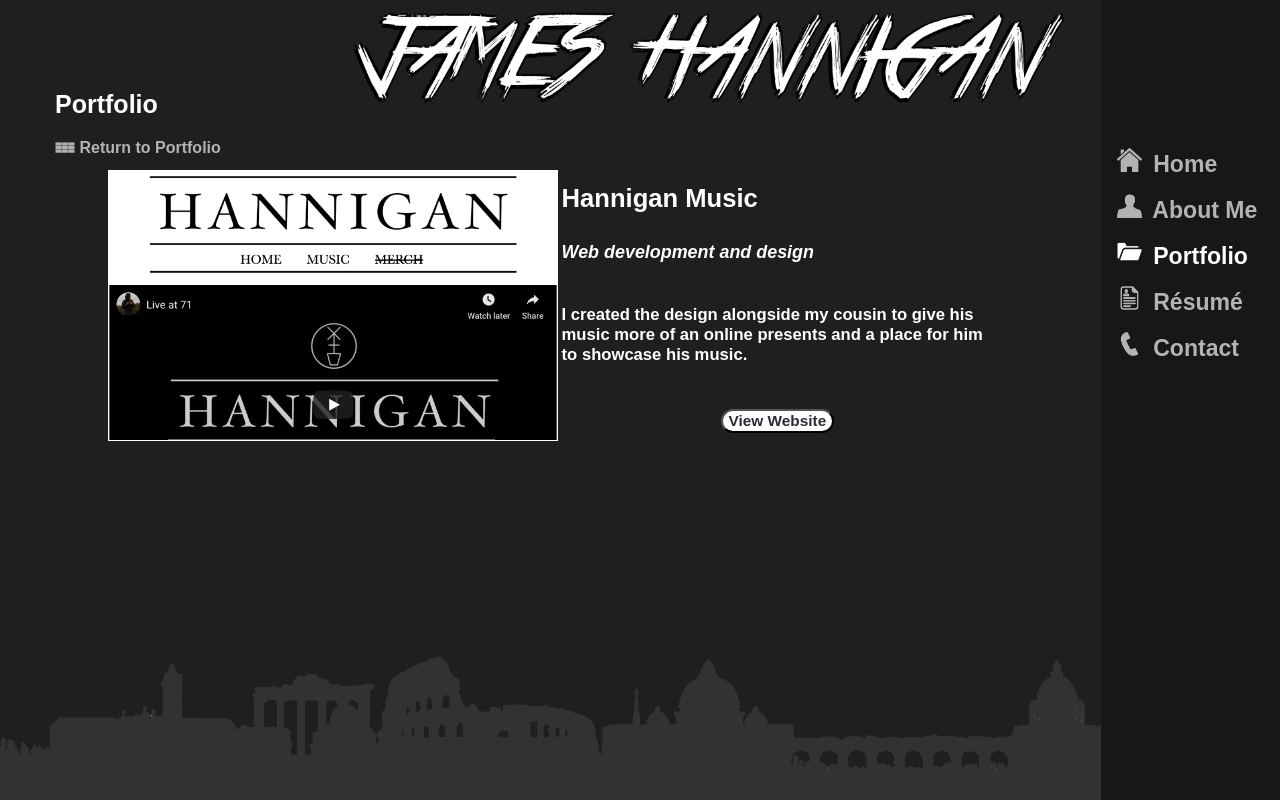
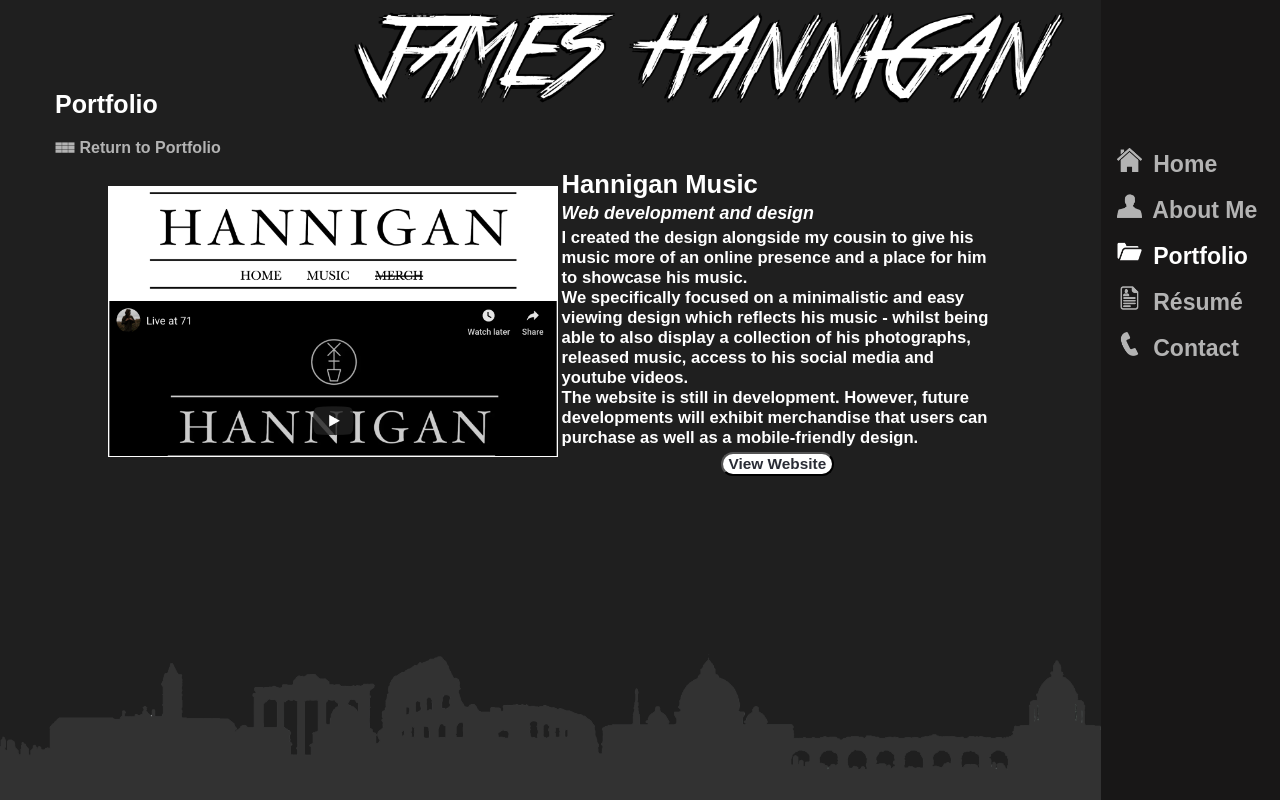
Before and after one commit to JamesHannigan/Portfolio2015, a plain HTML site: page projectLiam.html in a window 1280 px wide. Drawn offline with Linux system fonts and the light colour scheme.

Commit message:
Updated liam description

```diff
--- a/projectLiam.html
+++ b/projectLiam.html
@@ -31,7 +31,9 @@
             <a href="https://jameshannigan.github.io/liamImages/index.html" target="_blank"><img id="projPic" src="Images/Project/HanniganMusic.png"></a></td>
         <td id="title">Hannigan Music</td></tr>
             <tr><td id="type">Web development and design</td></tr>
-            <tr><td id="desc">I created the design alongside my cousin to give his music more of an online presents and a place for him to showcase his music.
+            <tr><td id="desc">I created the design alongside my cousin to give his music more of an online presence and a place for him to showcase his music.<br>
+                We specifically focused on a minimalistic and easy viewing design which reflects his music - whilst being able to also display a collection of his photographs, released music, access to his social media and youtube videos.<br>
+                The website is still in development. However, future developments will exhibit merchandise that users can purchase as well as a mobile-friendly design.
                 </td></tr>
             <tr><td id="action"><a href="https://jameshannigan.github.io/liamImages/index.html" target="_blank"><button id="actionButton">View Website</button></a></td></tr>
         </table>
```
